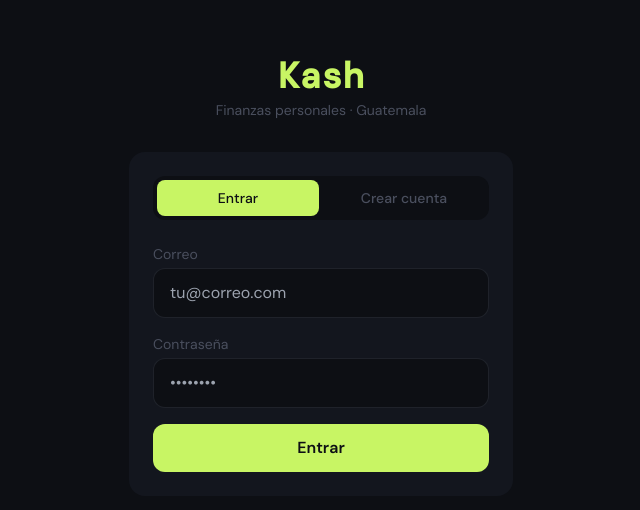
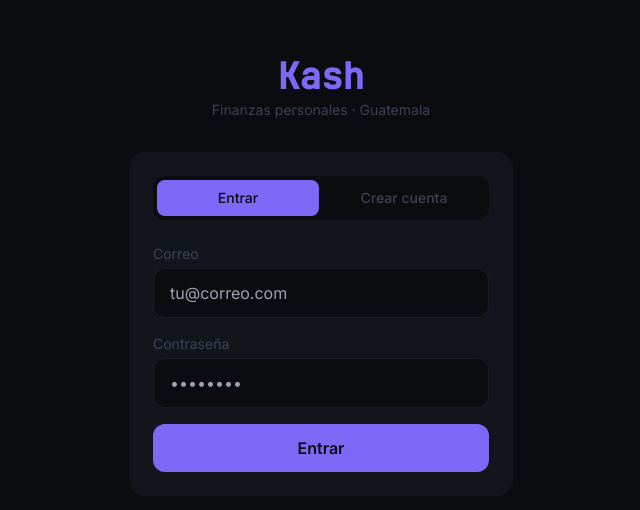
Before and after one commit to kennethmonterroso14/kash-app, a React (Vite) app: page / in a window 1280 px wide. Shown: the part 124-634 px from the top of the page, without its empty margins (319-959 px from the left). Built offline with nearby package versions, Linux system fonts and the light colour scheme; no server answers.

Commit message:
feat(vorta): new design tokens — purple accent, success green, Outfit/Inter/JetBrains fonts

```diff
--- a/src/index.css
+++ b/src/index.css
@@ -1,7 +1,7 @@
-@import url('https://fonts.googleapis.com/css2?family=DM+Sans:wght@400;500;600;700&family=DM+Mono:wght@400;500&display=swap');
+@import url('https://fonts.googleapis.com/css2?family=Outfit:wght@400;600;700&family=Inter:wght@400;500;600&family=JetBrains+Mono:wght@400;500&display=swap');
 @tailwind base;
 @tailwind components;
 @tailwind utilities;
 
 * { box-sizing: border-box; margin: 0; padding: 0; }
-body { background-color: #0d0f14; color: #f0f0f0; font-family: 'DM Sans', sans-serif; }
+body { background-color: #0a0c10; color: #e8eaf0; font-family: 'Inter', sans-serif; }
--- a/tailwind.config.js
+++ b/tailwind.config.js
@@ -3,15 +3,22 @@ export default {
   theme: {
     extend: {
       colors: {
-        bg: '#0d0f14',
-        surface: '#13161e',
-        accent: '#c8f564',
-        danger: '#ff7c5c',
-        muted: '#4a4f5e',
+        bg:         '#0a0c10',
+        surface:    '#12151c',
+        surface2:   '#1a1e28',
+        accent:     '#7c6af7',
+        accentAlt:  '#a78bfa',
+        success:    '#4ade80',
+        danger:     '#f87171',
+        warning:    '#fbbf24',
+        muted:      '#3d4255',
+        text:       '#e8eaf0',
+        textDim:    '#8b90a0',
       },
       fontFamily: {
-        sans: ['DM Sans', 'sans-serif'],
-        mono: ['DM Mono', 'monospace'],
+        sans:    ['Inter', 'sans-serif'],
+        mono:    ['JetBrains Mono', 'monospace'],
+        display: ['Outfit', 'sans-serif'],
       },
     },
   },
```
